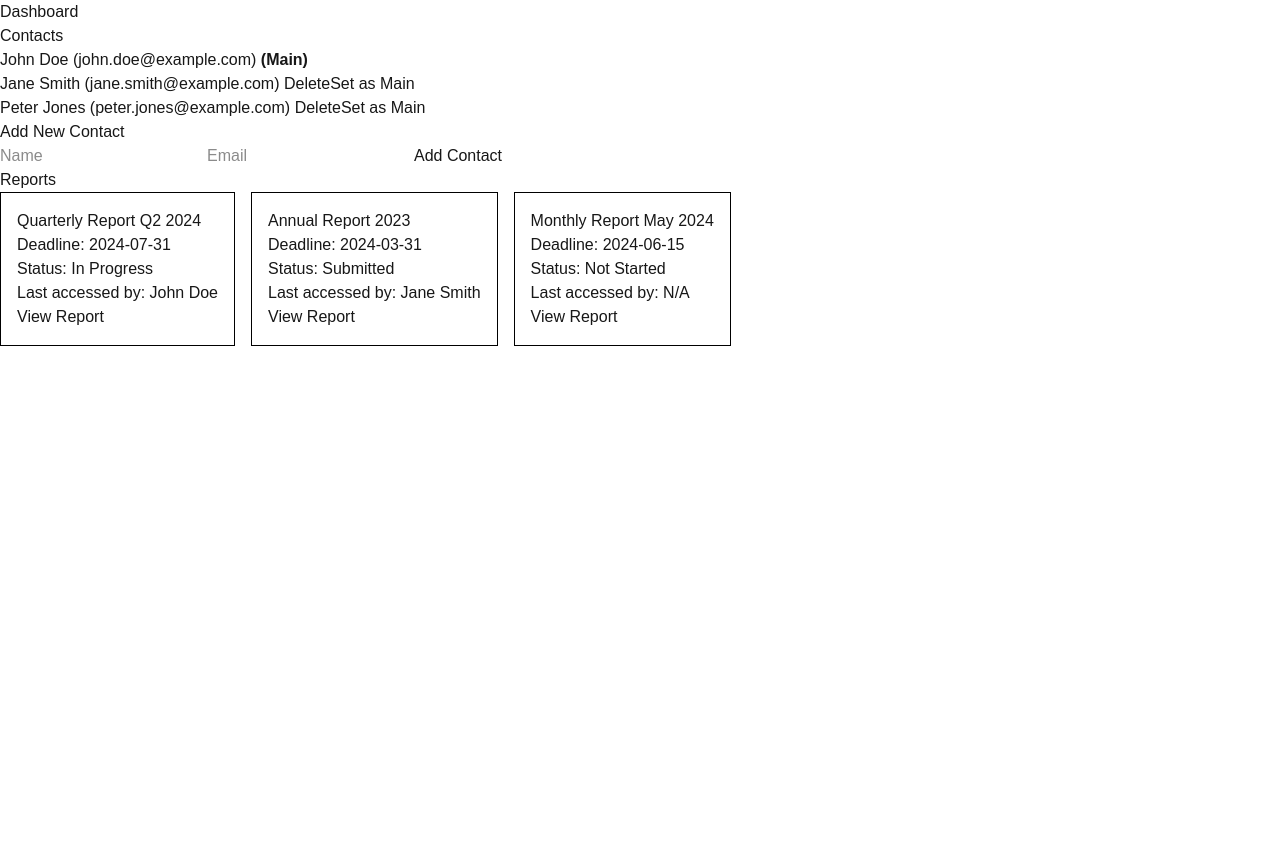
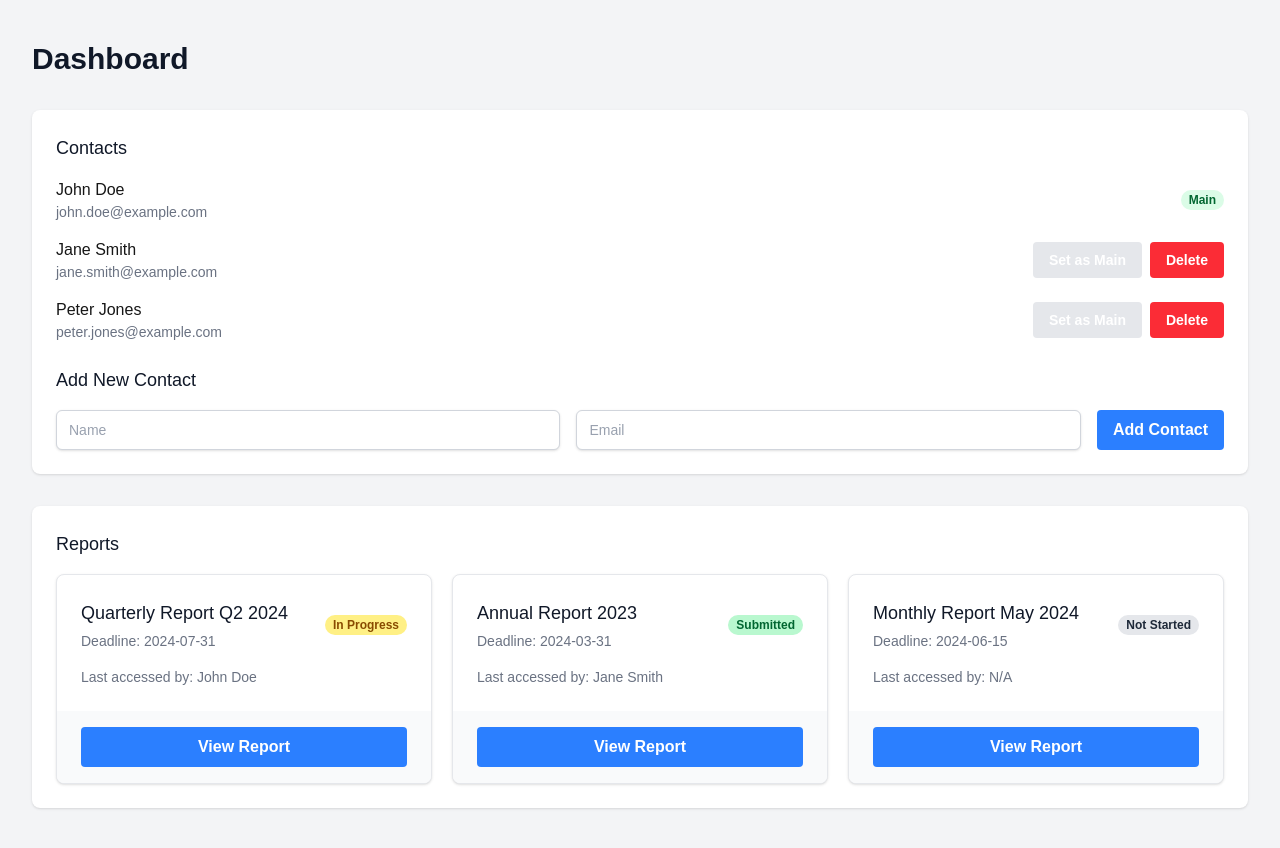
Before and after one commit to rogermarkussen/diva, a Next.js app: page /dashboard in a window 1280 px wide. Shown: the top 848 px of the page. Before the commit the page ends 800 px from the top, so only its background shows below. Built offline with nearby package versions, Linux system fonts and the light colour scheme.

Commit message:
feat: Apply styling to the application
This commit introduces styling improvements to the DIVA application using Tailwind CSS.

- All components and pages have been styled to improve the user experience.
- The application is now visually polished and ready for backend integration.

```diff
--- a/src/app/dashboard/page.tsx
+++ b/src/app/dashboard/page.tsx
@@ -3,10 +3,26 @@ import { ReportList } from '@/components/ReportList';
 
 export default function DashboardPage() {
   return (
-    <div>
-      <h1>Dashboard</h1>
-      <ContactList />
-      <ReportList />
+    <div className="min-h-screen bg-gray-100">
+      <div className="py-10">
+        <header>
+          <div className="max-w-7xl mx-auto px-4 sm:px-6 lg:px-8">
+            <h1 className="text-3xl font-bold leading-tight text-gray-900">
+              Dashboard
+            </h1>
+          </div>
+        </header>
+        <main>
+          <div className="max-w-7xl mx-auto sm:px-6 lg:px-8">
+            <div className="px-4 py-8 sm:px-0">
+              <div className="space-y-8">
+                <ContactList />
+                <ReportList />
+              </div>
+            </div>
+          </div>
+        </main>
+      </div>
     </div>
   );
 }
--- a/src/app/login/page.tsx
+++ b/src/app/login/page.tsx
@@ -2,9 +2,18 @@ import { LoginForm } from '@/components/LoginForm';
 
 export default function LoginPage() {
   return (
-    <div>
-      <h1>Login</h1>
-      <LoginForm />
+    <div className="min-h-screen bg-gray-50 flex flex-col justify-center py-12 sm:px-6 lg:px-8">
+      <div className="sm:mx-auto sm:w-full sm:max-w-md">
+        <h2 className="mt-6 text-center text-3xl font-extrabold text-gray-900">
+          Sign in to your account
+        </h2>
+      </div>
+
+      <div className="mt-8 sm:mx-auto sm:w-full sm:max-w-md">
+        <div className="bg-white py-8 px-4 shadow sm:rounded-lg sm:px-10">
+          <LoginForm />
+        </div>
+      </div>
     </div>
   );
 }
--- a/src/app/select-company/page.tsx
+++ b/src/app/select-company/page.tsx
@@ -20,12 +20,19 @@ export default function SelectCompanyPage() {
   };
 
   return (
-    <div>
-      <h1>Select Company</h1>
-      <ul>
+    <div className="min-h-screen bg-gray-50 flex flex-col justify-center py-12 sm:px-6 lg:px-8">
+      <div className="sm:mx-auto sm:w-full sm:max-w-md">
+        <h2 className="mt-6 text-center text-3xl font-extrabold text-gray-900">
+          Select a Company
+        </h2>
+      </div>
+
+      <div className="mt-8 sm:mx-auto sm:w-full sm:max-w-md">
+        <div className="bg-white py-8 px-4 shadow sm:rounded-lg sm:px-10 space-y-4">
+          <ul className="space-y-4">
             {companies.map((company) => (
-          <li key={company.id}>
-            {company.name}
+              <li key={company.id} className="flex items-center justify-between">
+                <span className="font-medium">{company.name}</span>
                 <Button onClick={() => handleSelectCompany(company.id)}>
                   Select
                 </Button>
@@ -33,5 +40,7 @@ export default function SelectCompanyPage() {
             ))}
           </ul>
         </div>
+      </div>
+    </div>
   );
 }
--- a/src/components/Button.tsx
+++ b/src/components/Button.tsx
@@ -5,9 +5,13 @@ interface ButtonProps extends React.ButtonHTMLAttributes<HTMLButtonElement> {
 }
 
 export const Button = React.forwardRef<HTMLButtonElement, ButtonProps>(
-  ({ children, ...props }, ref) => {
+  ({ children, className, ...props }, ref) => {
     return (
-      <button ref={ref} {...props}>
+      <button
+        ref={ref}
+        className={`bg-blue-500 hover:bg-blue-700 text-white font-bold py-2 px-4 rounded ${className}`}
+        {...props}
+      >
         {children}
       </button>
     );
--- a/src/components/ContactList.tsx
+++ b/src/components/ContactList.tsx
@@ -52,37 +52,62 @@ export function ContactList() {
   };
 
   return (
+    <div className="bg-white shadow sm:rounded-lg">
+      <div className="px-4 py-5 sm:p-6">
+        <h2 className="text-lg font-medium text-gray-900">Contacts</h2>
+        <ul className="mt-4 space-y-4">
+          {contacts.map((contact) => (
+            <li key={contact.id} className="flex items-center justify-between">
               <div>
-      <h2>Contacts</h2>
-      <ul>
-        {contacts.map((contact) => (
-          <li key={contact.id}>
-            {contact.name} ({contact.email}) {contact.isMain && <strong>(Main)</strong>}
-            {!contact.isMain && (
-              <Button onClick={() => handleDeleteContact(contact.id)}>Delete</Button>
+                <p className="font-medium">{contact.name}</p>
+                <p className="text-sm text-gray-500">{contact.email}</p>
+              </div>
+              <div className="flex items-center space-x-2">
+                {contact.isMain ? (
+                  <span className="px-2 inline-flex text-xs leading-5 font-semibold rounded-full bg-green-100 text-green-800">
+                    Main
+                  </span>
+                ) : (
+                  <>
+                    <Button
+                      onClick={() => setMainContact(contact.id)}
+                      className="text-sm bg-gray-200 hover:bg-gray-300 text-gray-800"
+                    >
+                      Set as Main
+                    </Button>
+                    <Button
+                      onClick={() => handleDeleteContact(contact.id)}
+                      className="text-sm bg-red-500 hover:bg-red-700 text-white"
+                    >
+                      Delete
+                    </Button>
+                  </>
                 )}
-            {!contact.isMain && (
-              <Button onClick={() => setMainContact(contact.id)}>Set as Main</Button>
-            )}
+              </div>
             </li>
           ))}
         </ul>
-      <div>
-        <h3>Add New Contact</h3>
+        <div className="mt-6">
+          <h3 className="text-lg font-medium text-gray-900">Add New Contact</h3>
+          <div className="mt-4 flex space-x-4">
             <input
               type="text"
               placeholder="Name"
               value={newContactName}
               onChange={(e) => setNewContactName(e.target.value)}
+              className="flex-1 block w-full px-3 py-2 bg-white border border-gray-300 rounded-md shadow-sm placeholder-gray-400 focus:outline-none focus:ring-blue-500 focus:border-blue-500 sm:text-sm"
             />
             <input
               type="email"
               placeholder="Email"
               value={newContactEmail}
               onChange={(e) => setNewContactEmail(e.target.value)}
+              className="flex-1 block w-full px-3 py-2 bg-white border border-gray-300 rounded-md shadow-sm placeholder-gray-400 focus:outline-none focus:ring-blue-500 focus:border-blue-500 sm:text-sm"
             />
             <Button onClick={handleAddContact}>Add Contact</Button>
           </div>
         </div>
+      </div>
+    </div>
   );
 }
--- a/src/components/LoginForm.tsx
+++ b/src/components/LoginForm.tsx
@@ -14,43 +14,49 @@ export function LoginForm() {
 
     // Mock API call
     if (email === 'test@example.com' && password === 'password') {
-      // In a real app, you'd get a token from the API
-      // and store it in a cookie or local storage.
-      // For now, we'll just redirect.
       window.location.href = '/dashboard';
     } else if (email === 'multi@example.com' && password === 'password') {
       window.location.href = '/select-company';
-    }
-
-    else {
+    } else {
       setError('Invalid email or password');
     }
   };
 
   return (
-    <form onSubmit={handleSubmit}>
+    <form onSubmit={handleSubmit} className="space-y-4">
       <div>
-        <label htmlFor="email">Email</label>
+        <label htmlFor="email" className="block text-sm font-medium text-gray-700">
+          Email
+        </label>
         <input
           id="email"
           type="email"
           value={email}
           onChange={(e) => setEmail(e.target.value)}
           required
+          className="mt-1 block w-full px-3 py-2 bg-white border border-gray-300 rounded-md shadow-sm placeholder-gray-400 focus:outline-none focus:ring-blue-500 focus:border-blue-500 sm:text-sm"
         />
       </div>
       <div>
-        <label htmlFor="password">Password</label>
+        <label
+          htmlFor="password"
+          className="block text-sm font-medium text-gray-700"
+        >
+          Password
+        </label>
         <input
           id="password"
           type="password"
           value={password}
           onChange={(e) => setPassword(e.target.value)}
           required
+          className="mt-1 block w-full px-3 py-2 bg-white border border-gray-300 rounded-md shadow-sm placeholder-gray-400 focus:outline-none focus:ring-blue-500 focus:border-blue-500 sm:text-sm"
         />
       </div>
-      {error && <p>{error}</p>}
-      <Button type="submit">Login</Button>
+      {error && <p className="text-sm text-red-600">{error}</p>}
+      <Button type="submit" className="w-full">
+        Login
+      </Button>
     </form>
   );
 }
--- a/src/components/ReportList.tsx
+++ b/src/components/ReportList.tsx
@@ -35,6 +35,12 @@ const initialReports: Report[] = [
   },
 ];
 
+const statusStyles = {
+  'Not Started': 'bg-gray-200 text-gray-800',
+  'In Progress': 'bg-yellow-200 text-yellow-800',
+  'Submitted': 'bg-green-200 text-green-800',
+};
+
 export function ReportList() {
   const router = useRouter();
 
@@ -43,18 +49,50 @@ export function ReportList() {
   };
 
   return (
-    <div>
-      <h2>Reports</h2>
-      <div style={{ display: 'flex', gap: '16px', flexWrap: 'wrap' }}>
-        {initialReports.map((report) => (
-          <div key={report.id} style={{ border: '1px solid black', padding: '16px' }}>
-            <h3>{report.name}</h3>
-            <p>Deadline: {report.deadline}</p>
-            <p>Status: {report.status}</p>
-            <p>Last accessed by: {report.lastAccessedBy || 'N/A'}</p>
-            <Button onClick={() => handleViewReport(report.id)}>View Report</Button>
-          </div>
-        ))}
+    <div className="bg-white shadow sm:rounded-lg mt-8">
+      <div className="px-4 py-5 sm:p-6">
+        <h2 className="text-lg font-medium text-gray-900">Reports</h2>
+        <div className="mt-4 grid gap-5 sm:grid-cols-2 lg:grid-cols-3">
+          {initialReports.map((report) => (
+            <div
+              key={report.id}
+              className="bg-white overflow-hidden shadow rounded-lg border border-gray-200"
+            >
+              <div className="px-4 py-5 sm:p-6">
+                <div className="flex items-center">
+                  <div className="flex-1">
+                    <h3 className="text-lg font-medium text-gray-900 truncate">
+                      {report.name}
+                    </h3>
+                    <p className="mt-1 text-sm text-gray-500">
+                      Deadline: {report.deadline}
+                    </p>
+                  </div>
+                  <span
+                    className={`px-2 inline-flex text-xs leading-5 font-semibold rounded-full ${
+                      statusStyles[report.status]
+                    }`}
+                  >
+                    {report.status}
+                  </span>
+                </div>
+                <div className="mt-4">
+                  <p className="text-sm text-gray-500">
+                    Last accessed by: {report.lastAccessedBy || 'N/A'}
+                  </p>
+                </div>
+              </div>
+              <div className="bg-gray-50 px-4 py-4 sm:px-6">
+                <Button
+                  onClick={() => handleViewReport(report.id)}
+                  className="w-full"
+                >
+                  View Report
+                </Button>
+              </div>
+            </div>
+          ))}
+        </div>
       </div>
     </div>
   );
```
Also changed, not shown: src/app/reports/[reportId]/page.tsx (+47 -12 lines). Lines whose indentation alone changed are shown as unchanged.
